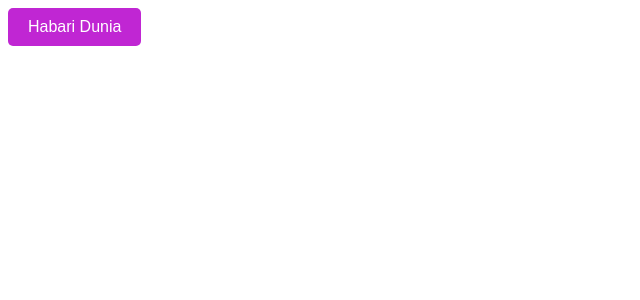
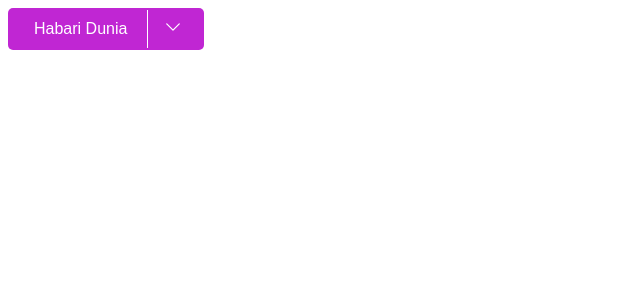
Before and after one commit to neicore/todo, a React (Create React App) app: page / in a window 1280 px wide. Shown: the top 300 px of the page, without its empty margins (0-640 px from the left). Built offline with nearby package versions, Linux system fonts and the light colour scheme; the HTML template or start-up script is replaced by a standard one.

Commit message:
:sparkles: button component done

```diff
--- a/src/App.tsx
+++ b/src/App.tsx
@@ -10,11 +10,11 @@ function App() {
   }
   return (
     <Button
-      // type={ButtonType.submit}
+      type={ButtonType.submit}
       label="Habari Dunia"
-      // icon={<ChevronDown />}
+      icon={<ChevronDown />}
       handleButtonClick={handleButtonClick}
-      // handleIconClick={handleIconClick}
+      handleIconClick={handleIconClick}
     />
   )
 }
```
